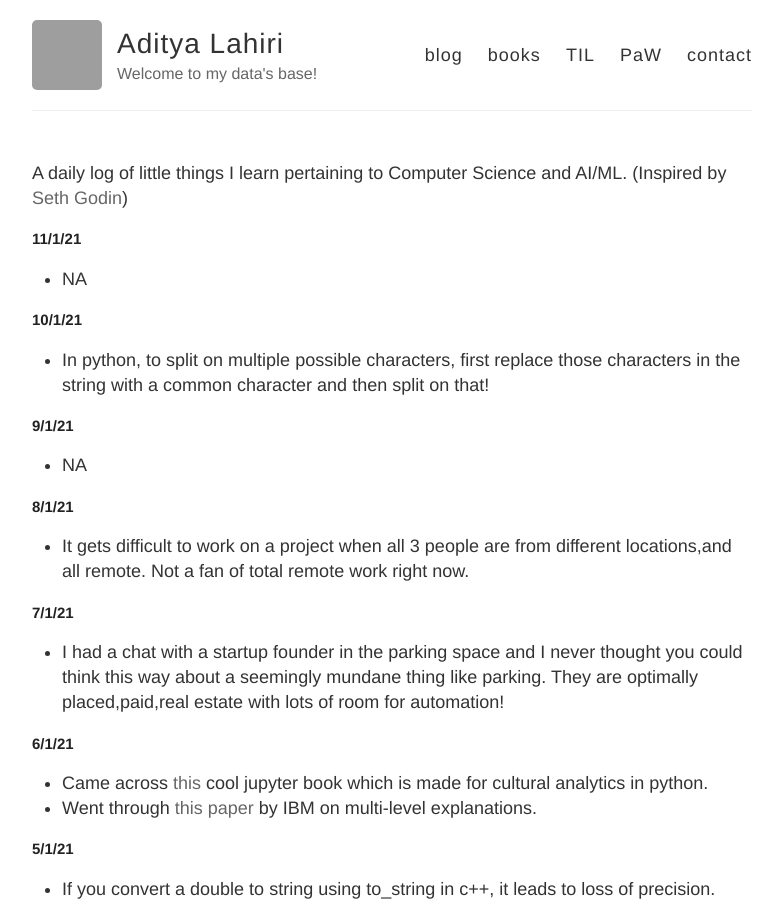
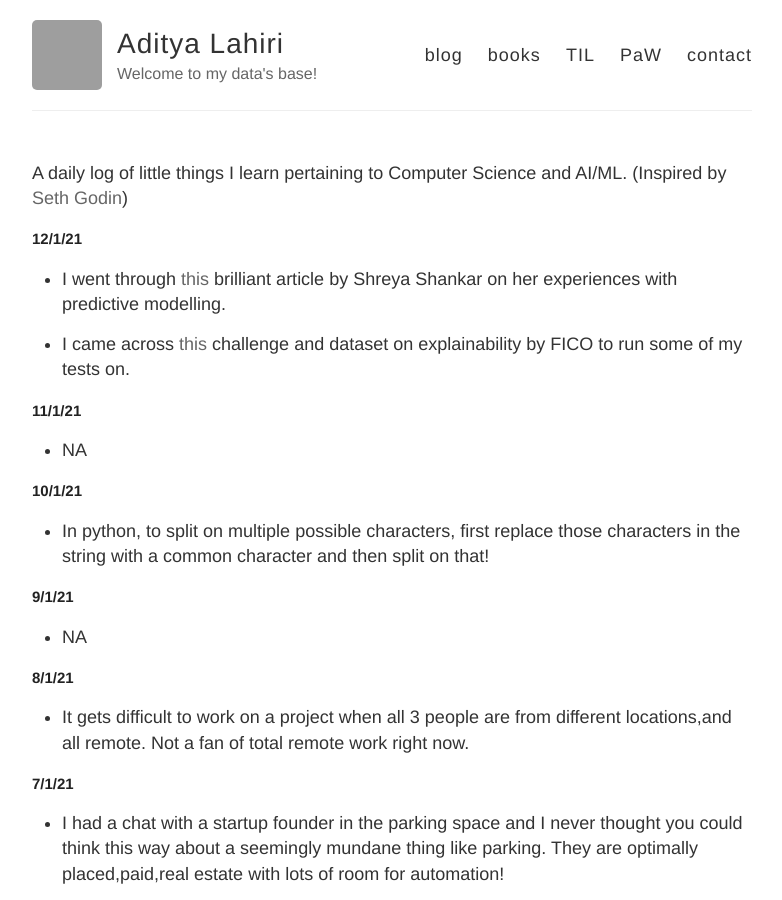
Before and after one commit to adityalahiri/adityalahiri.github.io, a Jekyll site: the page built from TIL.md, in a window 1280 px wide and 900 px high. Shown: the whole window, without its empty margins (248-1030 px from the left). Built offline with Jekyll 4.4.1, drawn with Linux system fonts in a browser that asks for light colours; our own code applies the rules of GitHub Pages for plain Markdown files; grey boxes are pictures that could not be loaded.

Commit message:
Update for 12/1

```diff
--- a/TIL.md
+++ b/TIL.md
@@ -1,5 +1,11 @@
 A daily log of little things I learn pertaining to Computer Science and AI/ML.
 (Inspired by [Seth Godin](https://seths.blog/))
+
+## 12/1/21
+
+* I went through [this](https://www.shreya-shankar.com/8d5c6ec070babe7c23d3d5b68384a8bd/retrospective.pdf) brilliant article by Shreya Shankar on her experiences with predictive modelling.
+
+* I came across [this](https://community.fico.com/s/explainable-machine-learning-challenge?tabset-3158a=2) challenge and dataset on explainability by FICO to run some of my tests on.
 
 ## 11/1/21
 
```
